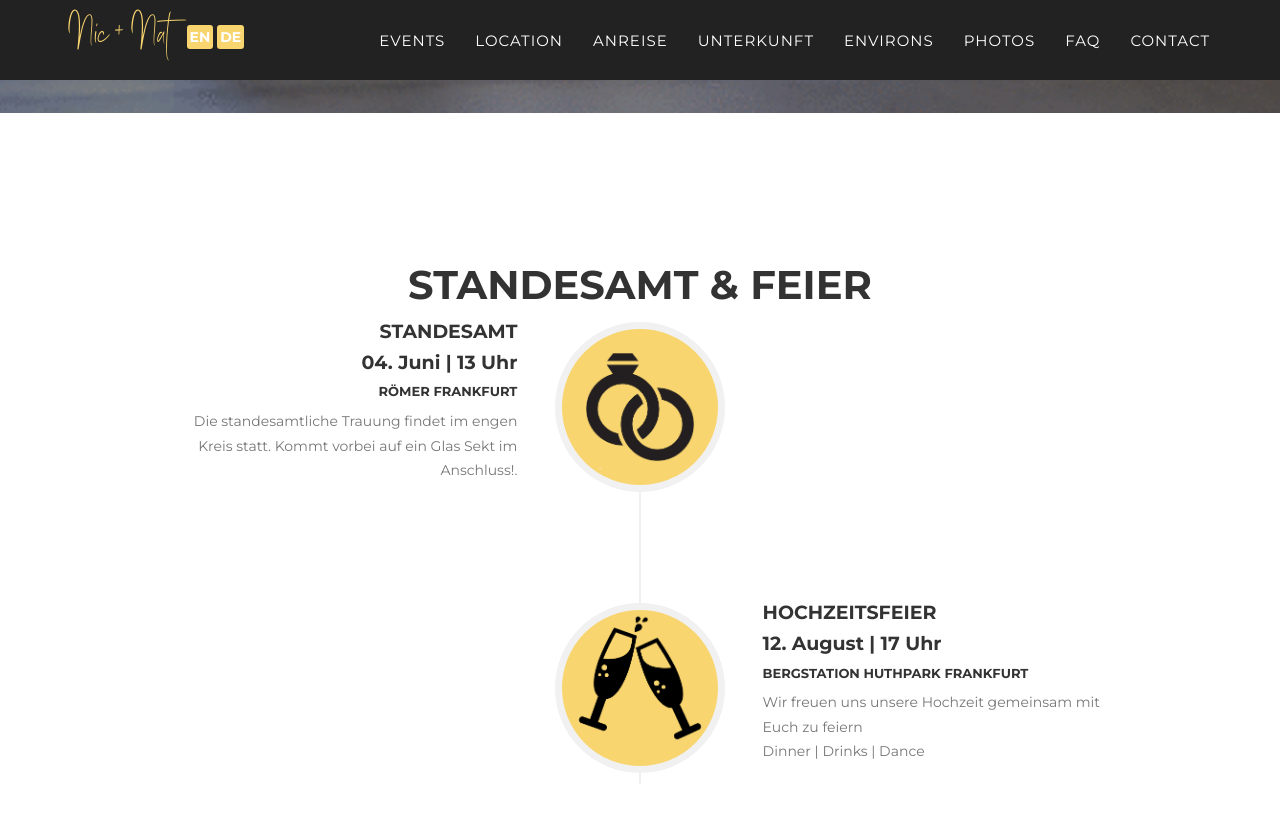
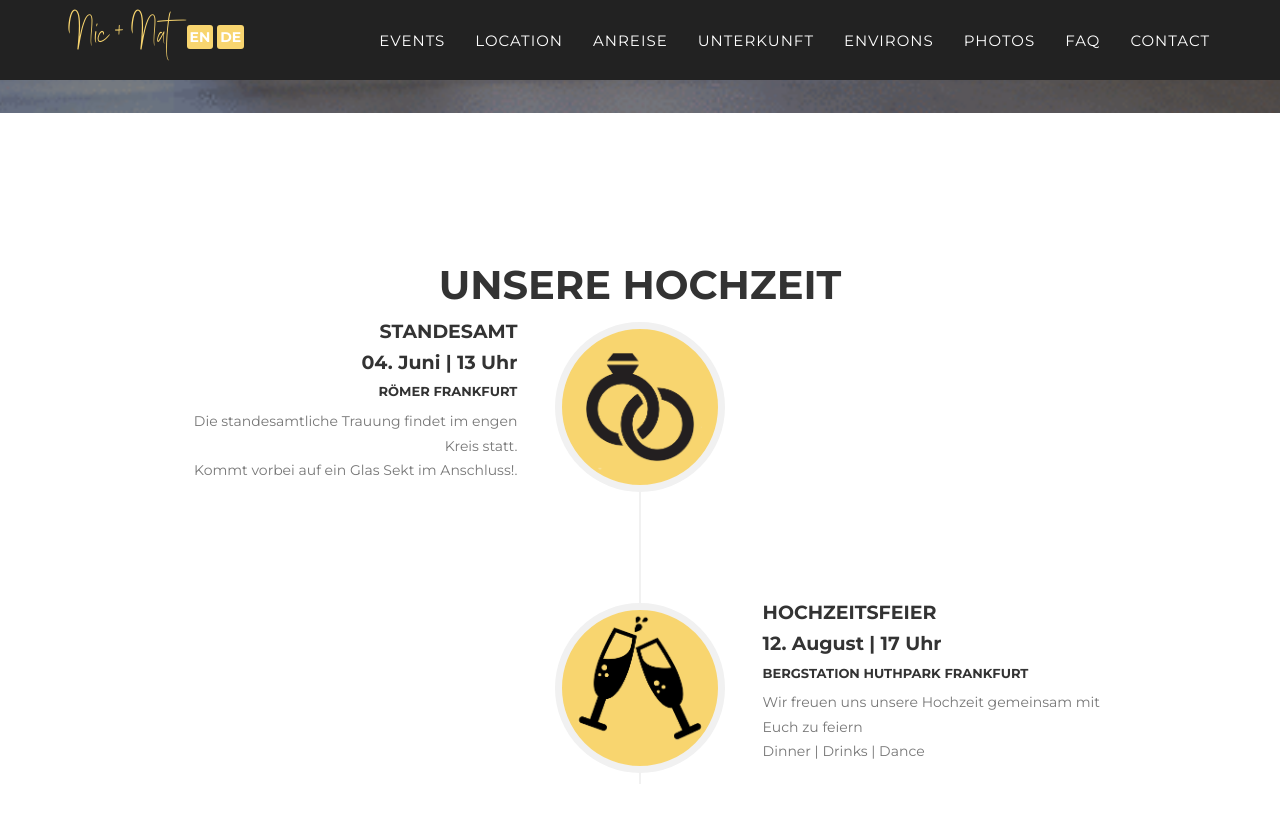
Before and after one commit to nic-nat/wedding, a Jekyll site: the page built from _fr_pages/index.html, in a window 1280 px wide and 900 px high, scrolled down 730 px. Shown: the top 823 px of the window. Built offline with Jekyll 4.4.1, drawn with Linux system fonts in a browser that asks for light colours; some web fonts are replaced.

Commit message:
Update events.html

```diff
--- a/_includes/fr_data/events.html
+++ b/_includes/fr_data/events.html
@@ -3,7 +3,7 @@
     <div class="container">
         <div class="row">
             <div class="col-lg-12 text-center">
-                <h2 class="section-heading">Standesamt & Feier</h2>
+                <h2 class="section-heading">Unsere Hochzeit</h2>
             </div>
         </div>
         <div class="row">
@@ -20,7 +20,7 @@
                                 <h6>Römer Frankfurt</h6>
                             </div>
                             <div class="timeline-body">
-                                <p class="text-muted">Die standesamtliche Trauung findet im engen Kreis statt. Kommt vorbei auf ein Glas Sekt im Anschluss!.</p>
+                                <p class="text-muted">Die standesamtliche Trauung findet im engen Kreis statt.<br>Kommt vorbei auf ein Glas Sekt im Anschluss!.</p>
                             </div>
                         </div>
                     </li>
```
